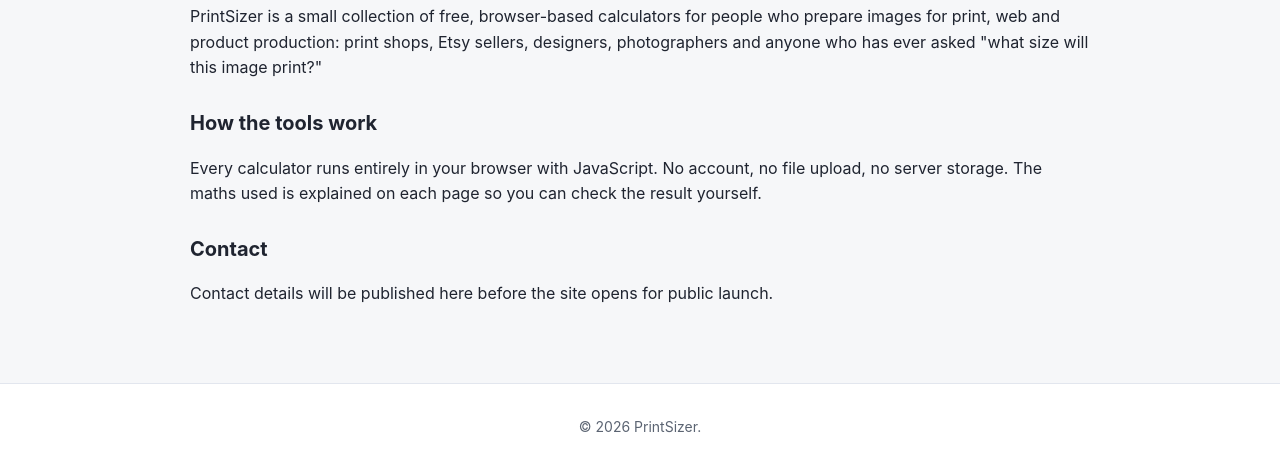
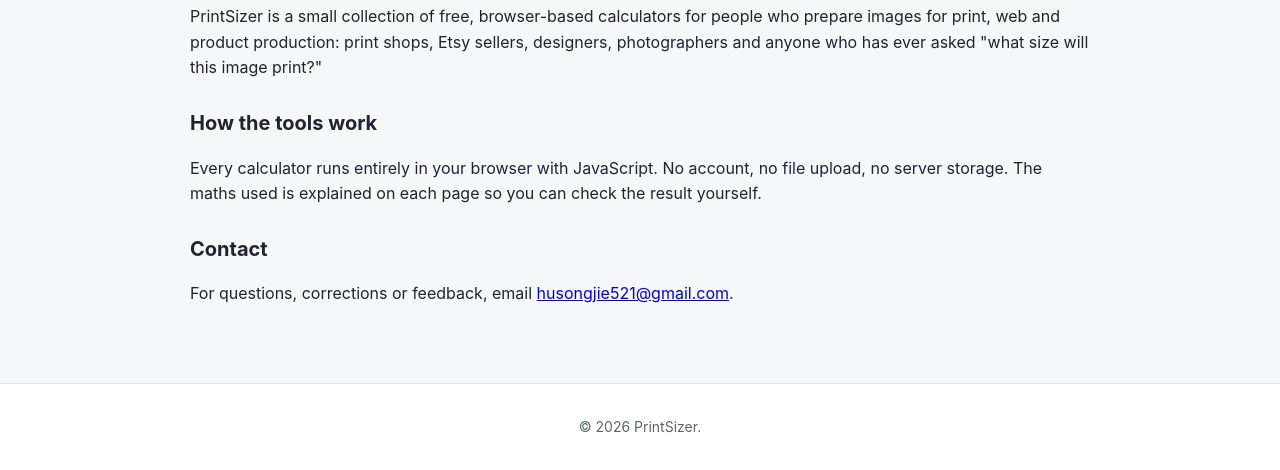
Before and after one commit to husongjie521-alt/print-sizer, a plain HTML site: page about.html in a window 1280 px wide. Shown: the part 172-642 px from the top of the page. Drawn offline with Linux system fonts and the light colour scheme.

Commit message:
Add public contact email to About and Privacy pages

```diff
--- a/about.html
+++ b/about.html
@@ -25,7 +25,7 @@
       <h2>How the tools work</h2>
       <p>Every calculator runs entirely in your browser with JavaScript. No account, no file upload, no server storage. The maths used is explained on each page so you can check the result yourself.</p>
       <h2>Contact</h2>
-      <p>Contact details will be published here before the site opens for public launch.</p>
+      <p>For questions, corrections or feedback, email <a href="mailto:husongjie521@gmail.com">husongjie521@gmail.com</a>.</p>
     </section>
   </main>
 
```
Also changed, not shown: privacy.html (+1 -1 lines).
